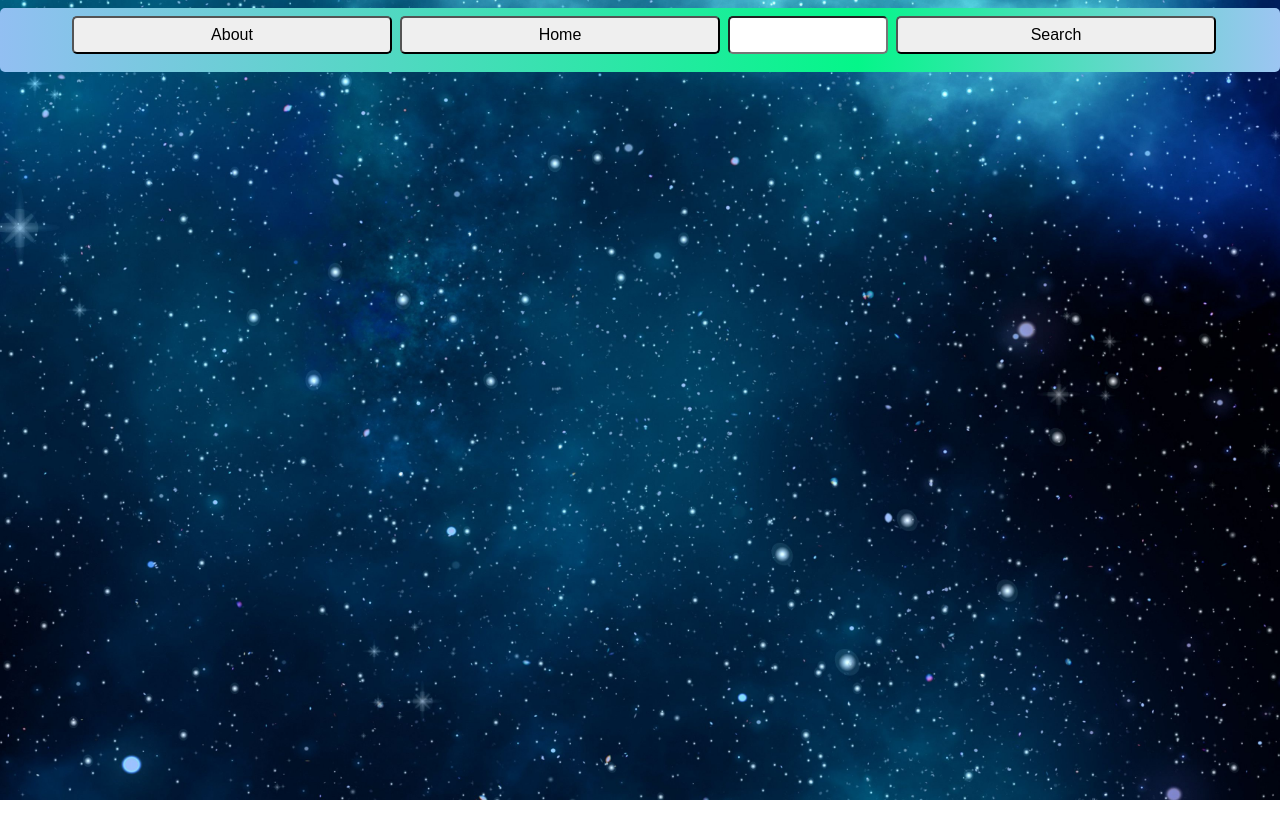
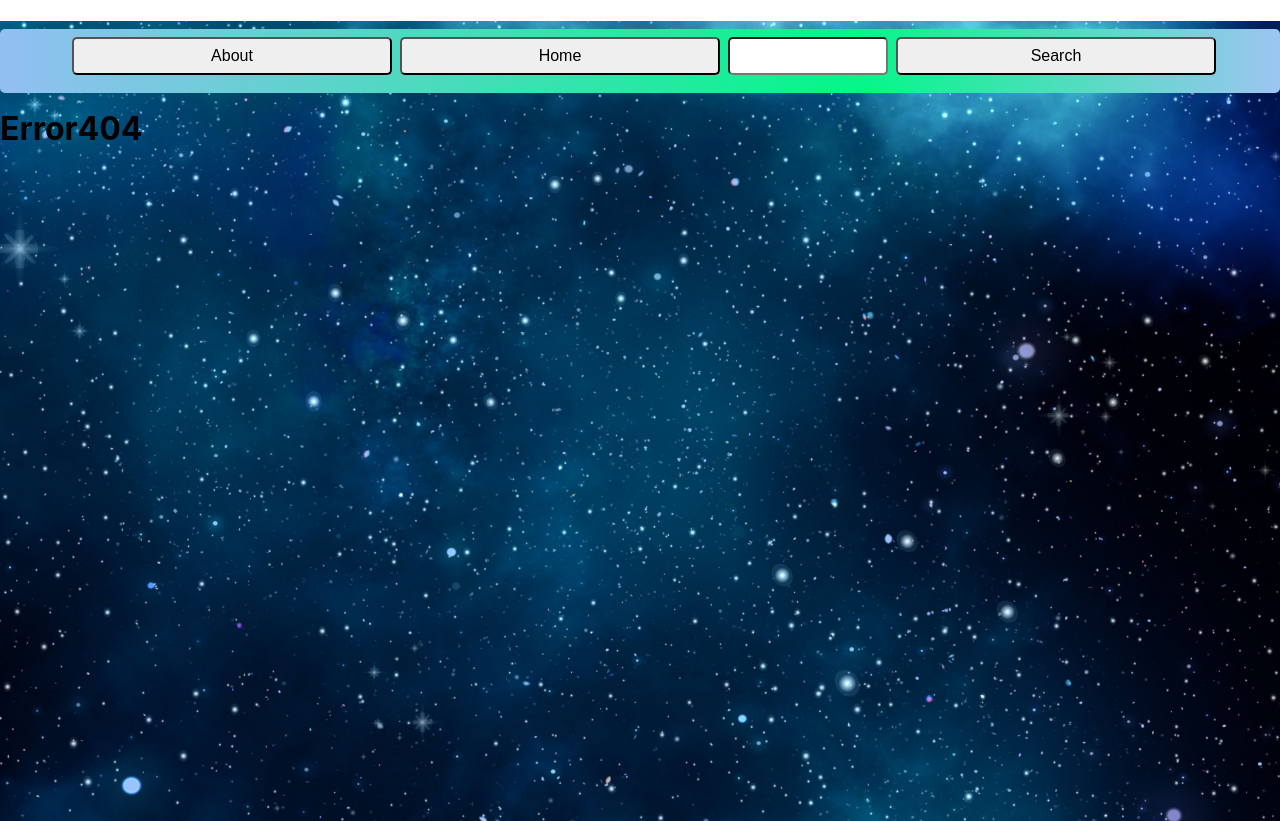
Before and after one commit to Matiaso19/rick_and_morty, a React (Create React App) app: page / in a window 1280 px wide. Before the commit this address had no page. Before the commit the page ends 800 px from the top, so only its background shows below. Built offline with nearby package versions, Linux system fonts and the light colour scheme.

Commit message:
actualizado 18-05

```diff
--- a/src/App.js
+++ b/src/App.js
@@ -11,6 +11,7 @@ import Nav from './components/Nav/Nav.jsx';
 import { Route, Routes } from 'react-router-dom';
 import About from './components/About/About.jsx';
 import Detail from './components/Detail/Detail.jsx';
+import { Error404 } from './components/Error404/Error404.jsx';
 
 
 
@@ -58,6 +59,7 @@ function App() {
          <Route path='/home' element={<Cards characters={characters} onClose={onClose} />}/>
          <Route path='/about' element={<About />}   />
          <Route path='/detail/:id' element={<Detail />}   />
+         <Route path='*' element={<Error404 />} />
 
 
 
--- a/src/components/Detail/Detail.jsx
+++ b/src/components/Detail/Detail.jsx
@@ -20,7 +20,7 @@ const Detail = () => {
 
     return (
         <div>
-            <h1>{character.name}</h1>
+            <h1>Name:{character.name}</h1>
             <h1>{character.status}</h1>
             <h1>{character.species}</h1>
             <h1>{character.gender}</h1>
--- /dev/null
+++ b/src/components/Error404/Error404.jsx
@@ -0,0 +1,10 @@
+import React from 'react'
+
+export const Error404 = () => {
+  return (
+    <div>
+        <h1>Error404</h1>
+    </div>
+
+  )
+}
```
